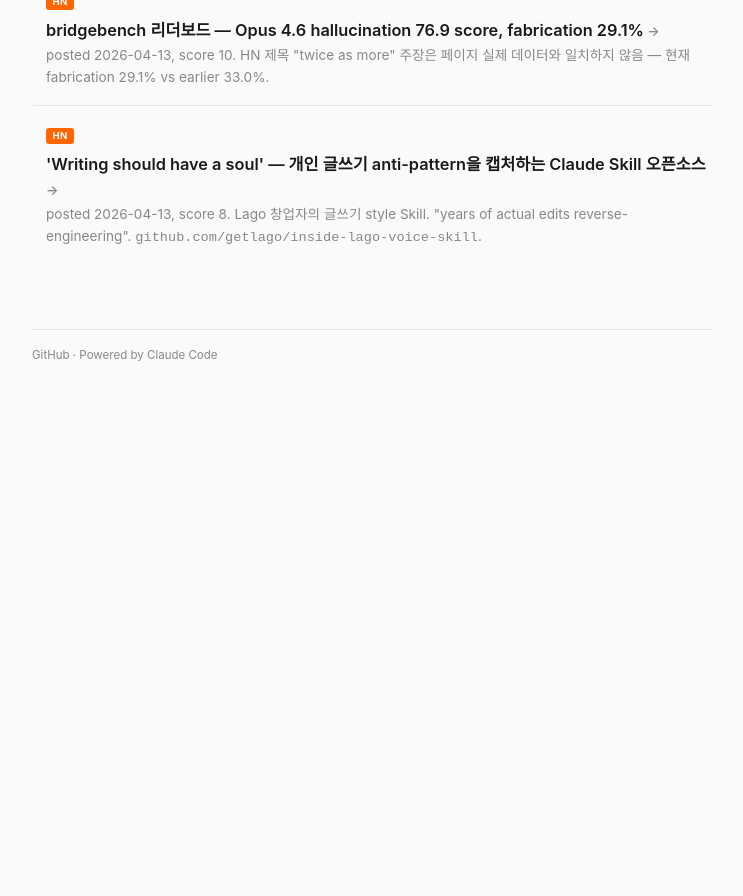
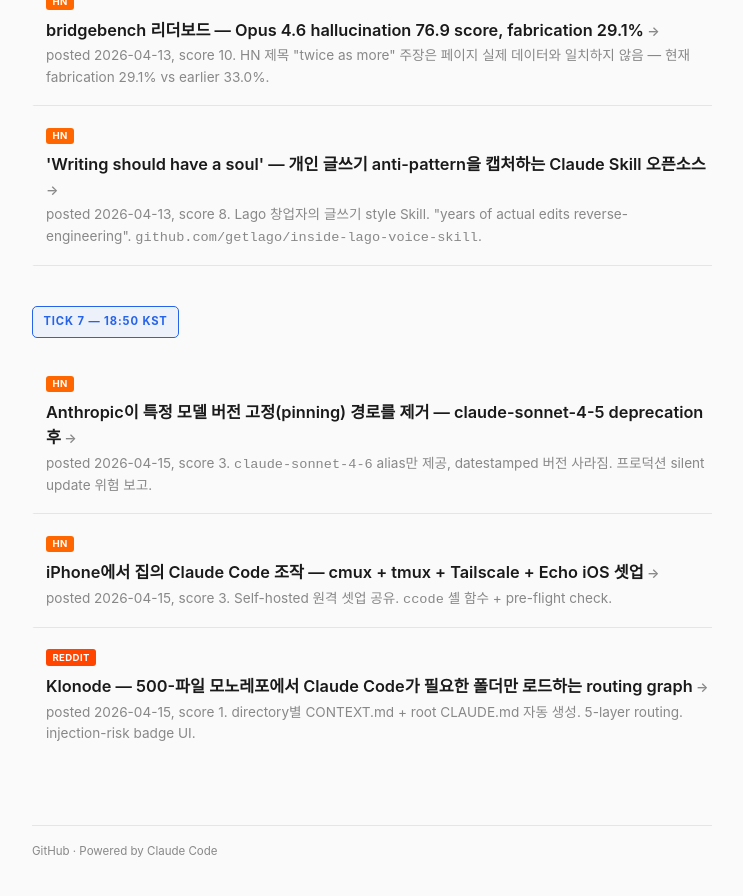
Before and after one commit to wojacklabs/agentic-coding-news, a Jekyll site: the page built from posts/2026-04-15.md, in a window 1280 px wide and 900 px high, scrolled down 3281 px. Shown: the top 896 px of the window, without its empty margins (268-1011 px from the left). Built offline with Jekyll 4.4.1, drawn with Linux system fonts in a browser that asks for light colours; before the commit the page ends 3686 px from its top, so only the background shows below that.

Commit message:
tick 7 (2026-04-15, 18:50): Anthropic version pinning 제거 + Remote 셋업 + Klonode
Phase 1-5 정상: HN 11, Reddit 13, X 16 신규 (X ingest는 이번 세션에서 생략).
3개 기사 모두 posted 2026-04-15 (오늘), 셀프 검증 통과.

- anthropic-no-version-pinning (HN 3): claude-sonnet-4-5 deprecation +
  claude-sonnet-4-6 alias만 제공 = silent update 위험 보고
- remote-claude-code-setup (HN 3): cmux+tmux+Tailscale+Echo iOS 셀프 호스팅
  원격 셋업 (Anthropic Dispatch의 self-hosted 대안)
- klonode-routing-graph (Reddit 1): 모노레포용 auto CLAUDE.md + 5-layer
  routing graph + prompt injection hardening pipeline

04-15 posted 신규가 처음으로 tick에 집중됨 (이전은 04-13/14 주제 반복).

```diff
--- a/posts/2026-04-15.md
+++ b/posts/2026-04-15.md
@@ -136,3 +136,23 @@ title: "2026-04-15 Claude Code Deep"
 <h4><a href="2026-04-15/writing-claude-skill-lago">'Writing should have a soul' — 개인 글쓰기 anti-pattern을 캡처하는 Claude Skill 오픈소스</a></h4>
 <p class="summary">posted 2026-04-13, score 8. Lago 창업자의 글쓰기 style Skill. "years of actual edits reverse-engineering". <code>github.com/getlago/inside-lago-voice-skill</code>.</p>
 </div>
+
+## TICK 7 — 18:50 KST
+
+<div class="article-card">
+<span class="tag tag-hn">HN</span>
+<h4><a href="2026-04-15/anthropic-no-version-pinning">Anthropic이 특정 모델 버전 고정(pinning) 경로를 제거 — claude-sonnet-4-5 deprecation 후</a></h4>
+<p class="summary">posted 2026-04-15, score 3. <code>claude-sonnet-4-6</code> alias만 제공, datestamped 버전 사라짐. 프로덕션 silent update 위험 보고.</p>
+</div>
+
+<div class="article-card">
+<span class="tag tag-hn">HN</span>
+<h4><a href="2026-04-15/remote-claude-code-setup">iPhone에서 집의 Claude Code 조작 — cmux + tmux + Tailscale + Echo iOS 셋업</a></h4>
+<p class="summary">posted 2026-04-15, score 3. Self-hosted 원격 셋업 공유. <code>ccode</code> 셸 함수 + pre-flight check.</p>
+</div>
+
+<div class="article-card">
+<span class="tag tag-reddit">Reddit</span>
+<h4><a href="2026-04-15/klonode-routing-graph">Klonode — 500-파일 모노레포에서 Claude Code가 필요한 폴더만 로드하는 routing graph</a></h4>
+<p class="summary">posted 2026-04-15, score 1. directory별 CONTEXT.md + root CLAUDE.md 자동 생성. 5-layer routing. injection-risk badge UI.</p>
+</div>
```
Also changed, not shown: posts/2026-04-15/anthropic-no-version-pinning.md (added, +43 -0 lines), posts/2026-04-15/klonode-routing-graph.md (added, +63 -0 lines), posts/2026-04-15/remote-claude-code-setup.md (added, +46 -0 lines).
